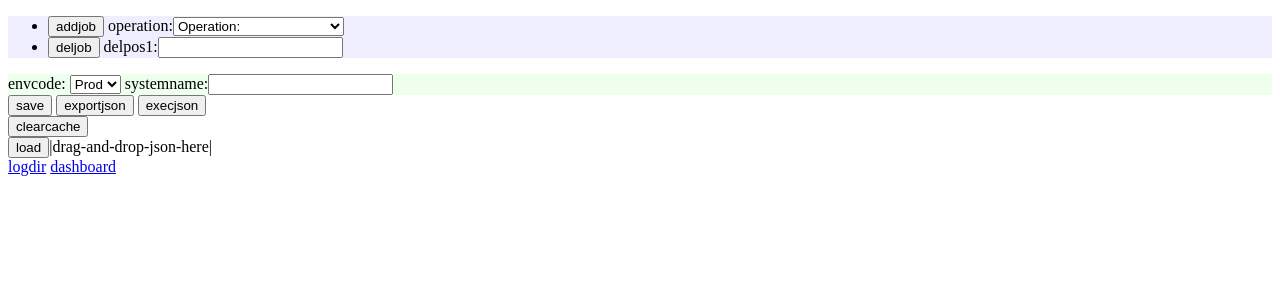
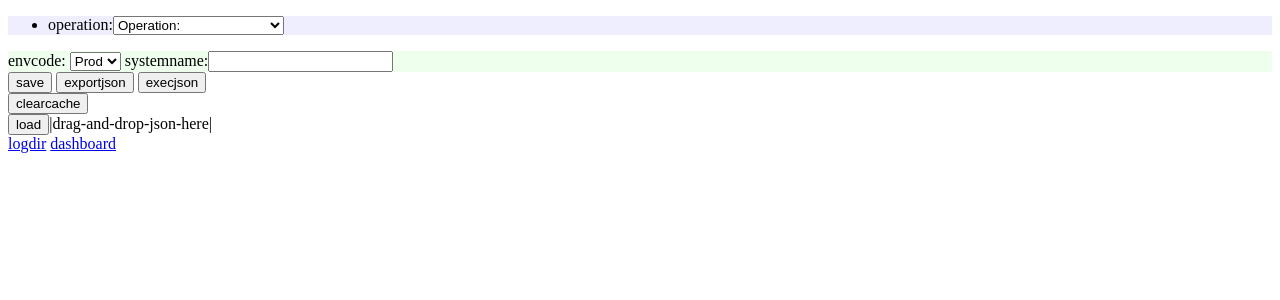
Before and after one commit to aaabbb200909/execjson, a Django app: page /app1/ in a window 1280 px wide. Shown: the top 300 px of the page. Run offline with Django 3.2, Linux system fonts and the light colour scheme; some libraries are stand-ins or nearby versions.

Commit message:
removed addjob and deljob button

```diff
--- a/web/mysite/app1/templates/app1/index.html
+++ b/web/mysite/app1/templates/app1/index.html
@@ -238,7 +238,6 @@ Exception(yes or no):
 <div id="formcontrol">
 <ul>
  <li>
-<input type="button" value="addjob" onclick="addjob()">
 operation:<select id="sortofop" name="sortofop" onchange="addjob()">
 <option value="dummy">Operation:</option>
 <option value="mkdir"> {% trans "mkdir" %}</option>
@@ -256,10 +255,6 @@ operation:<select id="sortofop" name="sortofop" onchange="addjob()">
 <option value="others">{% trans "others" %}</option>
 <option value="sleepandexception">(testonly)sleep-exception</option>
 </select>
- </li>
- <li>
-<input type="button" value="deljob" onclick="deljob()">
-delpos1:<input id="delpos1" type="text" name="delpos1">
  </li>
 </ul>
 </div>
```
